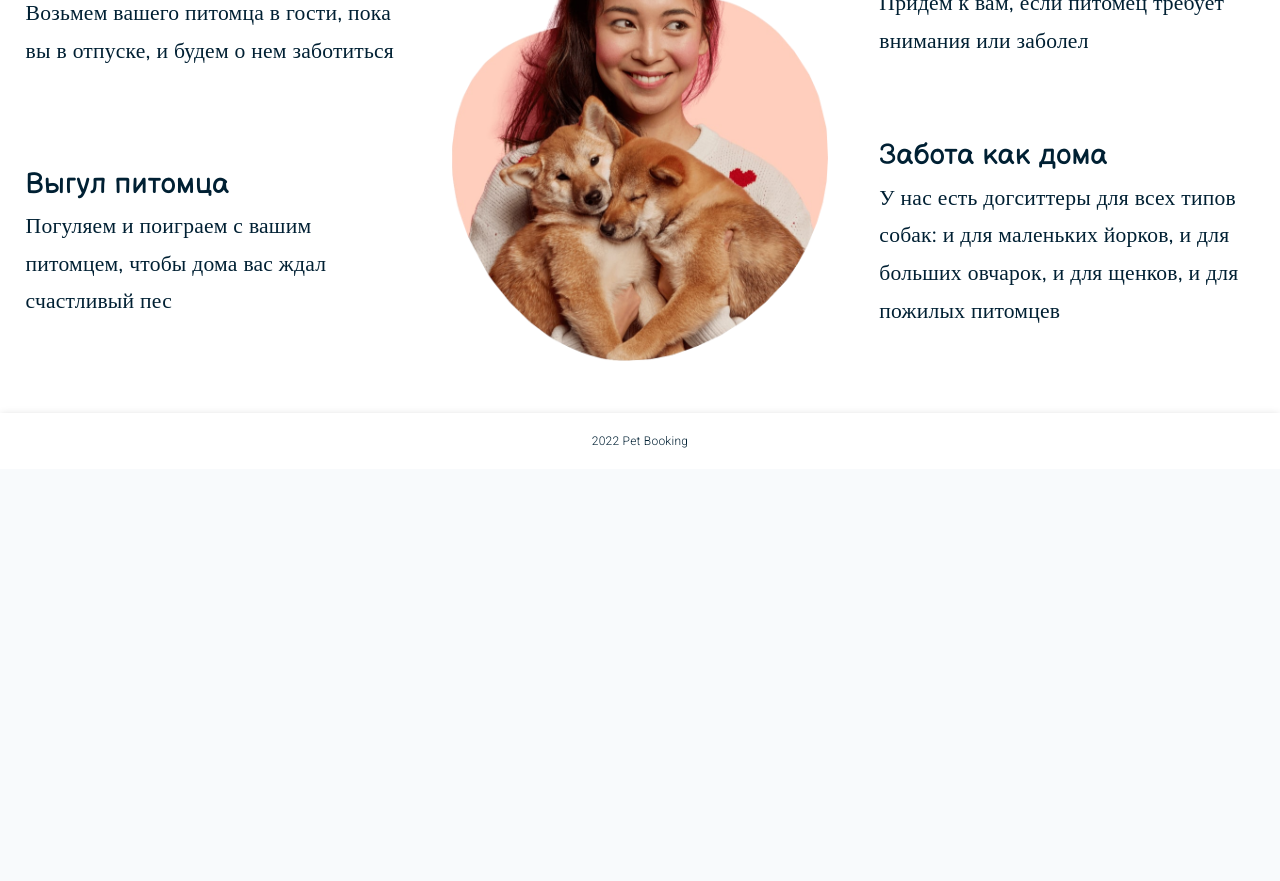
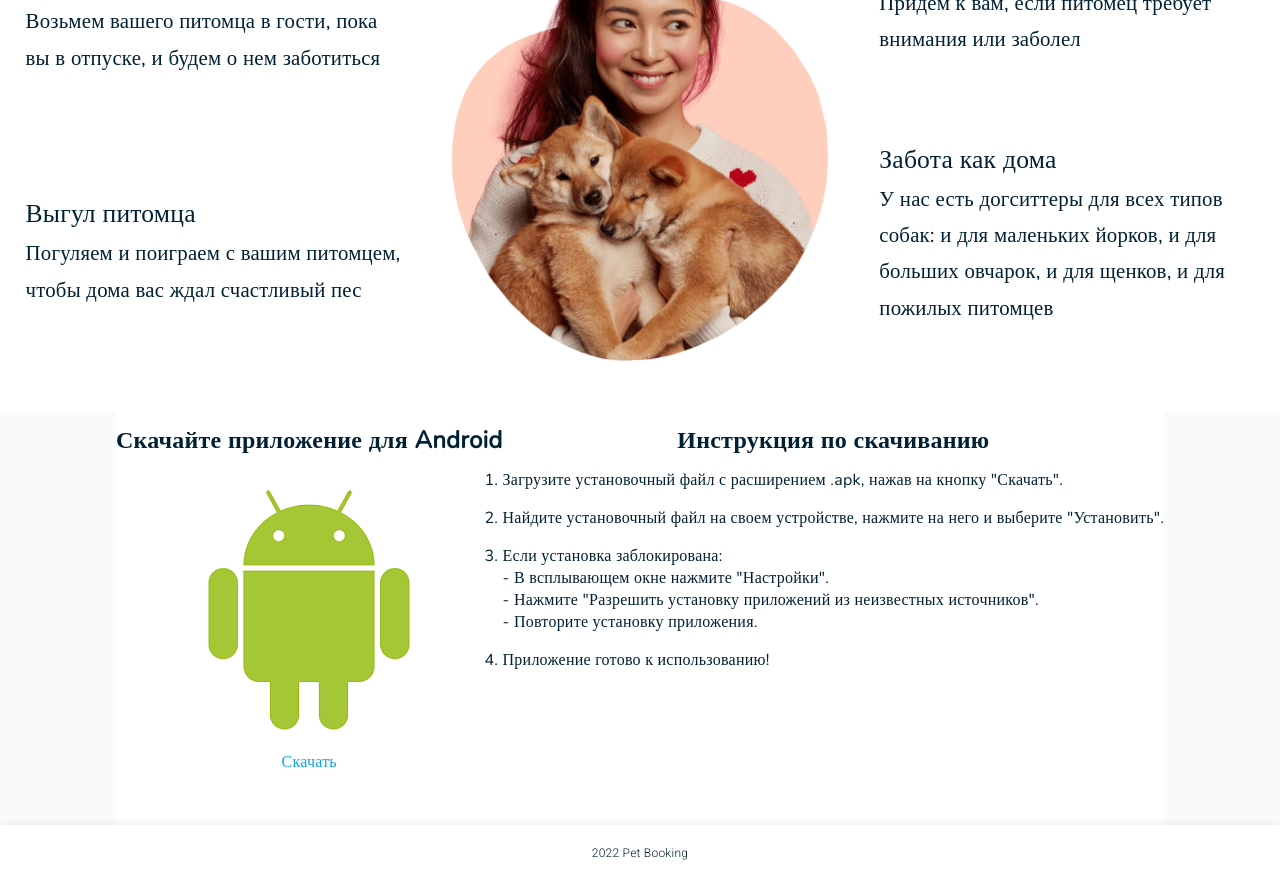
Before and after one commit to victoria369xx/finalProjectGBFront, a React (Create React App) app: page / in a window 1280 px wide. Shown: the part 980-1861 px from the top of the page. Before the commit the page ends 1449 px from the top, so only its background shows below. Built offline with nearby package versions, Linux system fonts and the light colour scheme; no server answers.

Commit message:
download section in progress

```diff
--- /dev/null
+++ b/src/components/DownloadApp/index.js
@@ -0,0 +1,37 @@
+import React from 'react';
+import android from '../../assets/images/Android_robot.svg.png';
+import androidApp from '../../appSrc/_PetBooking_16013570.apk';
+
+export const DownloadApp = () => {
+    return (
+        <div className='container'>
+            <div className='download_wrapperFlex'>
+                <div className='download_leftBlock'>
+                    <h2 className='download_heading leftBlock_el'>Скачайте приложение для Android</h2>
+                    <img className='leftBlock_el' src={android} alt="иконка андроид"/>
+                    <a className='leftBlock_el' href={androidApp} download>Скачать</a>
+                </div>
+                <div className='download_rightBlock'>
+                <h2 className='download_heading'> Инструкция по скачиванию</h2>
+                  <ol>
+                    <li className='rightBlock_li'>
+                        Загрузите установочный файл с расширением .apk, нажав на кнопку "Скачать".
+                    </li>
+                    <li className='rightBlock_li'>
+                        Найдите установочный файл на своем устройстве, нажмите на него и выберите "Установить".
+                    </li>
+                    <li className='rightBlock_li'>
+                        Если установка заблокирована:
+                        <br/> - В всплывающем окне  нажмите "Настройки".
+                        <br/> - Нажмите "Разрешить установку приложений из неизвестных источников".
+                        <br/> - Повторите установку приложения.
+                    </li>
+                    <li className='rightBlock_li'>
+                        Приложение готово к использованию!
+                    </li>
+                  </ol>
+                </div>
+            </div>
+        </div>
+    )
+}
--- a/src/components/MainContainer/index.js
+++ b/src/components/MainContainer/index.js
@@ -2,12 +2,12 @@ import {
   Paper,
   BottomNavigation,
   BottomNavigationAction,
-  Box,
 } from "@mui/material";
 import { Outlet, useLocation } from "react-router-dom";
 import { Header } from "../Header";
 import { MainDescription } from "../MainDescription";
 import { Search } from "../Search";
+import { DownloadApp } from "../DownloadApp";
 
 export const MainContainer = () => {
   const currentLocation = useLocation();
@@ -33,6 +33,7 @@ export const MainContainer = () => {
         {locationCheck(currentLocation) ? <Search /> : <></>}
 
         {currentLocation.pathname === "/" ? <MainDescription /> : <></>}
+        {currentLocation.pathname === "/" ? <DownloadApp /> : <></>}
 
         <Outlet />
       </div>
--- a/src/components/Profile/index.js
+++ b/src/components/Profile/index.js
@@ -161,7 +161,7 @@ export const Profile = () => {
             {authed ? (
               <ReviewForm />
             ) : (
-              <Box style={{ width: "400px" }}>
+              <Box>
                 Войдите или зарегистрируйтесь,чтобы оставить отзыв.{" "}
                 <Link
                   to="/login"
--- a/src/components/index.js
+++ b/src/components/index.js
@@ -9,3 +9,4 @@ export * from "./Reviews"
 export * from "./ReviewForm"
 export * from "./MainDescription"
 export * from "./ErrorField"
+export * from "./DownloadApp"
--- a/src/css/style.css
+++ b/src/css/style.css
@@ -1055,6 +1055,8 @@ option {
     justify-content: space-between;
 } */
 
+
+
 .description {
   display: flex;
   justify-content: space-between;
@@ -1072,18 +1074,53 @@ option {
 }
 .description-header {
   /* font-weight: 500; */
-  font-family: "Balsamiq Sans";
-  font-size: 1.8rem;
+  font-family: "Nunito";
+  font-size: 1.6rem;
   line-height: 1.6;
   letter-spacing: 0.0075em;
 }
 .description-text {
   font-weight: 400;
-  font-size: 1.35rem;
+  font-size: 1.3rem;
   line-height: 1.75;
   letter-spacing: 0.00938em;
   margin-bottom: 0.35em;
 }
+
+/*Download section*/
+
+.download_heading {
+  margin-top: 1rem;
+  text-align: center;
+  font-size: 1.5rem;
+  font-weight: bold;
+}
+
+.download_wrapperFlex {
+  display: flex;
+  justify-content: space-between;
+  background-color: #ffff;
+  padding-bottom: 5%;
+}
+
+.download_leftBlock {
+  display: flex;
+  flex-direction: column;
+  align-items: center;
+}
+
+.leftBlock_el {
+  margin-top: 1rem;
+}
+
+.download_rightBlock {
+  text-align:left;
+}
+
+.rightBlock_li {
+  margin-top: 1rem;
+}
+/************/
 
 .MuiOutlinedInput-root fieldset {
   border: none;
```
Also changed, not shown: src/assets/images/Android_robot.svg.png (added), 1 other file (tests, documents, lock files or other folders).
